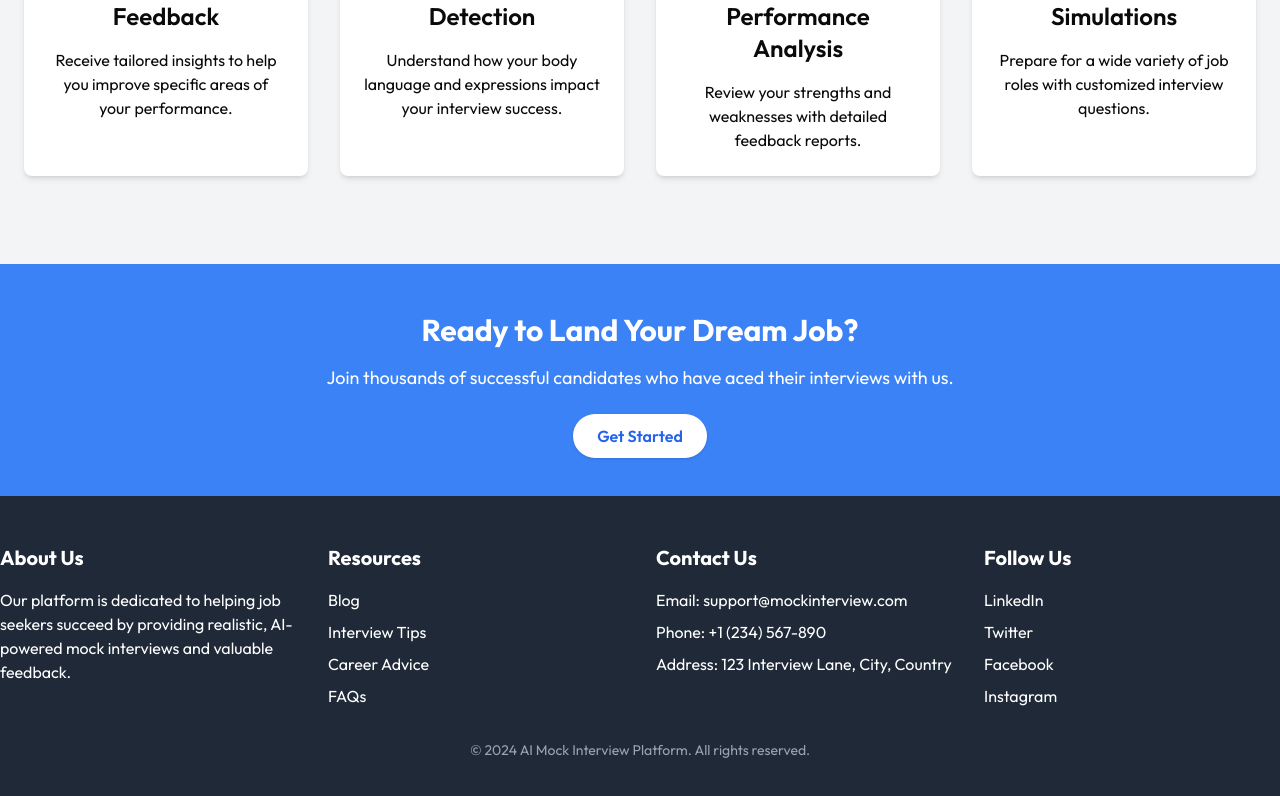
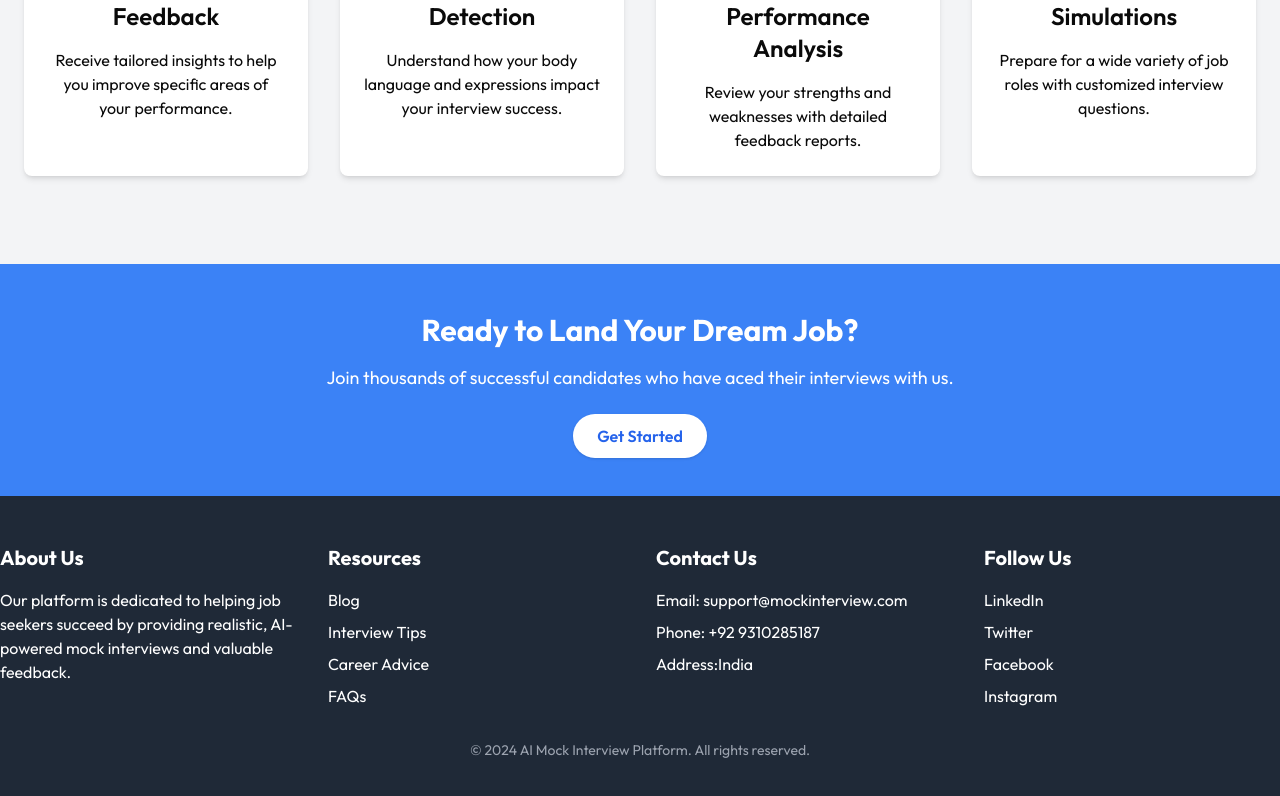
Before and after one commit to Tanishque003/Ai-mock-interview-Platform, a Next.js app: page / in a window 1280 px wide. Shown: the part 540-1336 px from the top of the page. Built offline with nearby package versions, Linux system fonts and the light colour scheme.

Commit message:
Update page.jsx

```diff
--- a/app/page.jsx
+++ b/app/page.jsx
@@ -73,8 +73,8 @@ const Home = () => {
                         <h3 className="text-xl font-bold mb-4">Contact Us</h3>
                         <ul className="space-y-2">
                             <li>Email: <a href="mailto:support@mockinterview.com" className="hover:underline">support@mockinterview.com</a></li>
-                            <li>Phone: <a href="tel:+91 9301285187" className="hover:underline">+1 (234) 567-890</a></li>
-                            <li>Address: 123 Interview Lane, City, Country</li>
+                            <li>Phone: <a href="tel:+91 9301285187" className="hover:underline">+92 9310285187</a></li>
+                            <li>Address:India  </li>
                         </ul>
                     </div>
                     {/* Follow Us */}
```
